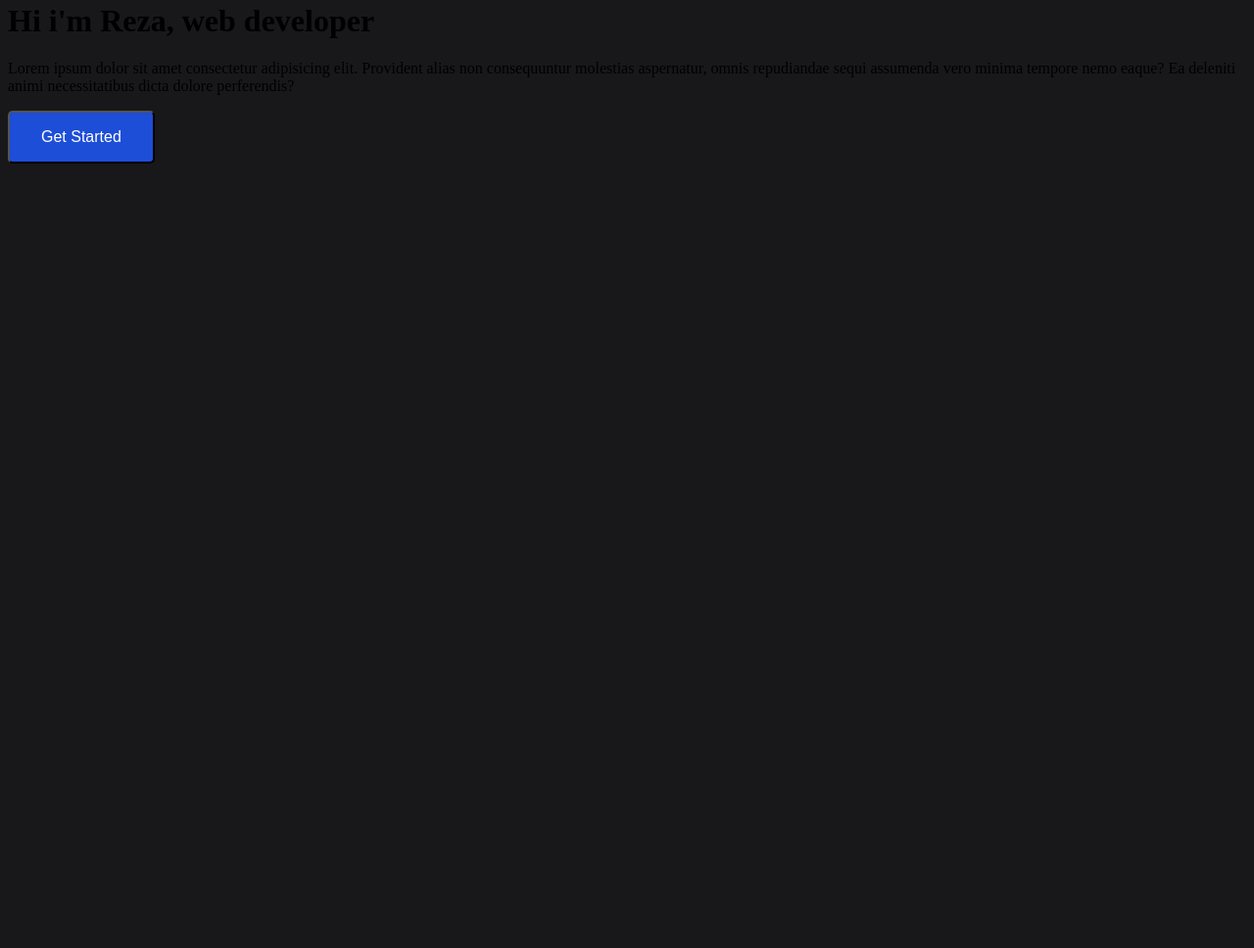
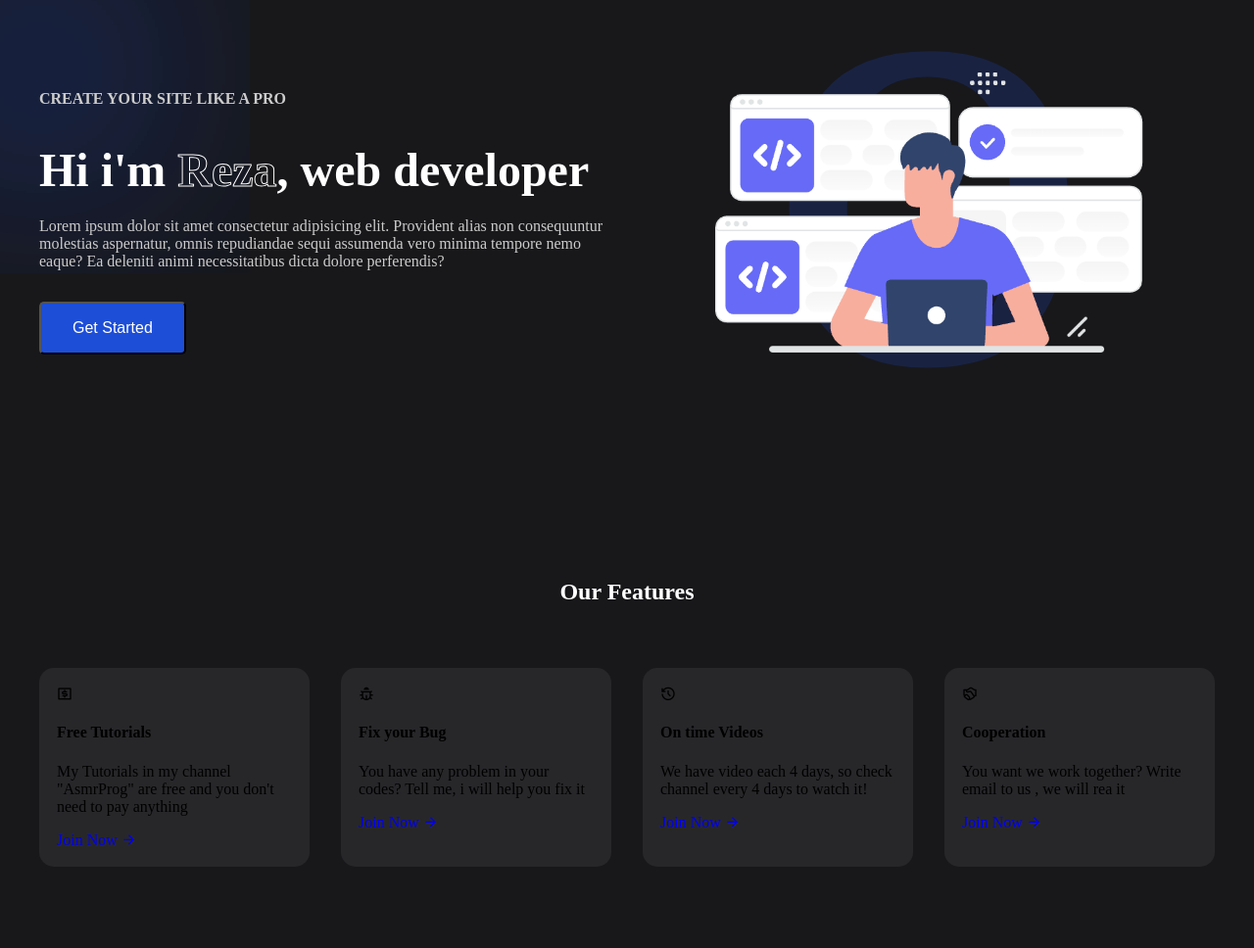
Before and after one commit to AlexSouza645/MyRepository, a plain HTML site: page index.html in a window 1280 px wide. Shown: the part 230-1198 px from the top of the page at 98% size. Before the commit the page ends 800 px from the top, so only its background shows below. Drawn offline with nearby package versions, Linux system fonts and the light colour scheme; a script that the page names is missing.

Commit message:
estilizando seções

```diff
--- a/index.html
+++ b/index.html
@@ -42,7 +42,57 @@
         </p>
         <button class="btn">Get Started</button>
       </div>
+      <div class="image">
+        <img src="images/header.png" alt="" />
+      </div>
     </header>
+
+    <section class="container">
+      <h2 class="header">Our Features</h2>
+      <div class="features">
+        <div class="card">
+          <span><i class="ri-money-dollar-box-line"></i></span>
+          <h4>Free Tutorials</h4>
+          <p>
+            My Tutorials in my channel "AsmrProg" are free and you don't need to
+            pay anything
+          </p>
+
+          <a href="#">Join Now <i class="ri-arrow-right-line"></i></a>
+        </div>
+
+        <!-- bug -->
+        <div class="card">
+          <span><i class="ri-bug-line"></i></span>
+          <h4>Fix your Bug</h4>
+          <p>
+            You have any problem in your codes? Tell me, i will help you fix it
+          </p>
+
+          <a href="#">Join Now <i class="ri-arrow-right-line"></i></a>
+
+          <!--history line  -->
+        </div><div class="card">
+          <span><i class="ri-history-line"></i></span>
+          <h4>On time Videos</h4>
+          <p>
+            We have video each 4 days, so check channel every 4 days to watch it!
+          </p>
+
+          <a href="#">Join Now <i class="ri-arrow-right-line"></i></a>
+
+          <!--  -->
+        </div><div class="card">
+          <span><i class="ri-shake-hands-line"></i></span>
+          <h4>Cooperation</h4>
+          <p>
+           You want we work together? Write email to us , we will rea it
+          </p>
+
+          <a href="#">Join Now <i class="ri-arrow-right-line"></i></a>
+        </div>
+      </div>
+    </section>
 
     <script src="scipt.js"></script>
   </body>
--- a/style.css
+++ b/style.css
@@ -1,8 +1,4 @@
-
-@import url('https://fonts.googleapis.com/css2?family=Poppins:ital,wght@0,100;0,200;0,300;0,400;0,500;0,600;0,700;0,800;0,900;1,100;1,200;1,300;1,400;1,500;1,600;1,700;1,800;1,900&display=swap')
-
-
-*{
+@import url("https://fonts.googleapis.com/css2?family=Poppins:ital,wght@0,100;0,200;0,300;0,400;0,500;0,600;0,700;0,800;0,900;1,100;1,200;1,300;1,400;1,500;1,600;1,700;1,800;1,900&display=swap") * {
   padding: 0;
   margin: 0;
   outline: none;
@@ -15,68 +11,159 @@ img {
   display: flex;
 }
 
-a{
-    text-decoration:none
+a {
+  text-decoration: none;
 }
 
-body{
-    font-family: 'Poppins', 'sans-serif';
-    background-color: #18181b
+body {
+  font-family: "Poppins", "sans-serif";
+  background-color: #18181b;
 }
 
-nav{
-    max-width:1200px;
-    margin:auto;
+nav {
+  max-width: 1200px;
+  margin: auto;
   padding: 2rem 1rem;
-    display:flex;
-    justify-content:space-between;
-    gap: 2rem
+  display: flex;
+  justify-content: space-between;
+  gap: 2rem;
 }
 
-
-.nav-logo{
-    max-width:100px
+.nav-logo {
+  max-width: 100px;
 }
 
-.nav-links{
-    list-style:none;
-    display:flex;
-    align-items:center;
+.nav-links {
+  list-style: none;
+  display: flex;
+  align-items: center;
   gap: 3rem;
 }
 
-.link a{
-    position:relative;
-    padding-bottom:0,75rem;
-    color:#fff
+.link a {
+  position: relative;
+  padding-bottom: 0, 75rem;
+  color: #fff;
 }
 
-.link a::after{
-    content:"";
-    position:absolute;
-    bottom:0;
-    left:0;
-    height:2px;
-    width:0;
+.link a::after {
+  content: "";
+  position: absolute;
+  bottom: 0;
+  left: 0;
+  height: 2px;
+  width: 0;
   background-color: #1d4ed8;
   transition: all 0.3s ease;
 }
 
-
-.link a:hover::after{
-    width:70%
+.link a:hover::after {
+  width: 70%;
 }
 
-.btn{
+.btn {
   padding: 1rem 2rem;
   font-size: 1rem;
   color: #fff;
-    background-color:#1d4ed8;
+  background-color: #1d4ed8;
   border-radius: 5px;
   cursor: pointer;
+  transition: all 0.3s ease;
+}
+
+.btn:hover {
+  background-color: #1e40af;
+}
+
+.container {
+  max-width: 1200px;
+  marging: auto;
+  padding: 5rem 2rem;
+}
+
+.blur {
+  position: absolute;
+  box-shadow: 0 0 1000px 50px #1d4ed8;
+  z-index: -100;
+}
+
+header {
+  position: relative;
+  padding-top: 2rem;
+  display: grid;
+  grid-template-columns: repeat(2, 1fr);
+  align-items: center;
+  gap: 2rem;
+}
+
+header .content h4 {
+  margin-top: 1 rem;
+  color: #ccc;
+  font-size: 1 rem;
+  font-weight: 600;
+}
+
+header .content h1 {
+  color: #fff;
+  margin-bottom: 1rem;
+  font-size: 3rem;
+  font-weight: 700;
+  line-height: 4rem;
+}
+
+header .content h1 span {
+  -webkit-text-fill-color: transparent;
+  -webkit-text-stroke: 1px #fff;
+}
+
+header .content p {
+  margin-bottom: 2rem;
+  color: #ccc;
+}
+
+header .image {
+  position: relative;
+}
+
+header .image::before {
+  content: "o";
+  position: absolute;
+  top: -40px;
+  left: 50%;
+  transform: translateX(-50%);
+  font-size: 42rem;
+  font-weight: 400;
+  line-height: 20rem;
+  color: #1d4ed8;
+  opacity: 0.2;
+  z-index: -100;
+}
+
+header .image img {
+  max-width: 600px;
+  margin: auto;
+}
+
+section .header {
+  margin-bottom: 1rem;
+  color: #fff;
+  text-align: center;
+  text-size: 2.25rem;
+  font-weight: 600;
+}
+
+.features {
+  margin-top: 4rem;
+  display: grid;
+  grid-template-columns: repeat(4, 1fr);
+  gap: 2rem;
+}
+
+
+.features .card{
+    background-color: #27272a;
+    padding: 1rem;
+    border: 2px solid transparent;
+    border-radius:15px;
     transition: all 0.3s ease
 }
-
-.btn:hover{
-    background-color: #1e40af
-}
```
Lines whose indentation alone changed are shown as unchanged.
